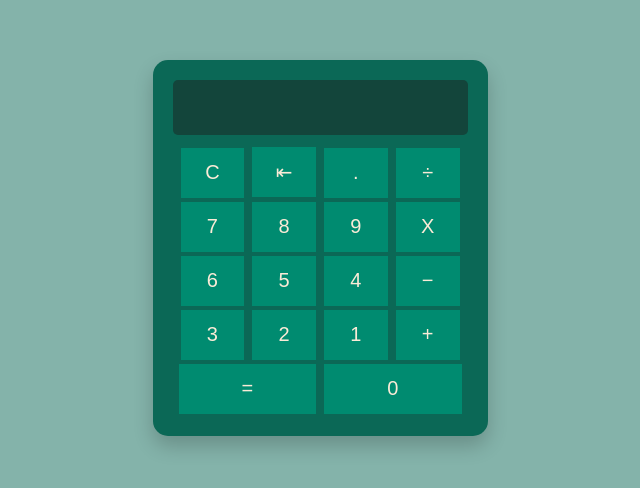
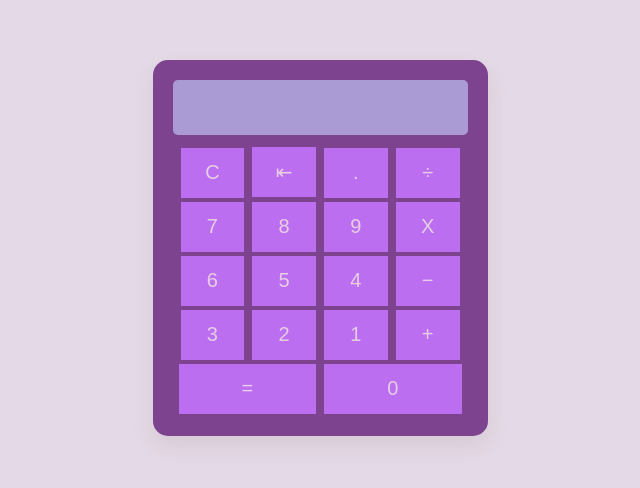
Before and after one commit to hannaamaya/soporteymantenimiento, a plain HTML site: page index.html in a window 1280 px wide. Shown: the part 152-640 px from the top of the page, without its empty margins (320-960 px from the left). Drawn offline with Linux system fonts and the light colour scheme.

Commit message:
cambio de color

```diff
--- a/style.css
+++ b/style.css
@@ -7,14 +7,14 @@ body{  text-align: center;
    align-items: center;
     justify-content: center;
     height: 100vh;
-     background: rgba(11, 104, 86, 0.5);
+     background: rgba(202, 180, 206, 0.5);
     }
     #calculator{
       max-width: 360px;
-       background-color: rgb(11, 104, 86);
+       background-color: rgb(125, 67, 143);
         border-radius: 15px;
          padding: 20px;
-          box-shadow: 0 10px 20px rgba(0,0,0,0.2);
+          box-shadow: 0 10px 20px rgba(165, 143, 143, 0.2);
         }
         #display{
            width: 100%;
@@ -24,8 +24,8 @@ body{  text-align: center;
                 margin-bottom: 10px;
                  padding: 15px;
                   box-sizing: border-box;
-                   border-radius: 5px;  color: rgb(0, 189, 152);
-                   background-color: rgb(19, 69, 59);
+                   border-radius: 5px;  color: rgb(229, 216, 238);
+                   background-color: rgb(170, 155, 212);
                     border:none;
                   }
                   button{
@@ -34,8 +34,8 @@ body{  text-align: center;
                      font-size: 20px;
                        margin:2%;
                         border: none;
-                         background-color: rgba(0, 139, 112);
-                           color:antiquewhite;  margin:2px
+                         background-color: rgb(188, 110, 240);
+                           color:rgb(231, 206, 228);  margin:2px
                           }
 
                           .equal, .zero{  width: calc(50% - 10px);}
```
